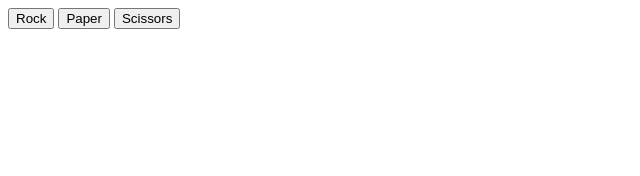
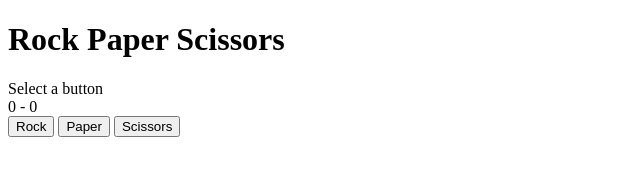
Before and after one commit to hurr-son/rock-paper-scissors, a plain HTML site: page index.html in a window 1280 px wide. Shown: the whole page, without its empty margins (0-640 px from the left). Drawn offline with Linux system fonts and the light colour scheme.

Commit message:
Put divs in containers for easier alignment

```diff
--- a/index.html
+++ b/index.html
@@ -10,12 +10,20 @@
 </head>
 <body>
 
-    <div class="buttons">
-        <button id="rock">Rock</button>
-        <button id="paper">Paper</button>
-        <button id="scissors">Scissors</button>
+    <h1 id="title">Rock Paper Scissors</h1>
+
+    <div class="round-info">
+        <div id="result">Select a button</div>
+        <div id="score">0 - 0</div>
     </div>
 
-    <div id="results"></div>
+
+    <div class="container">
+        <div class="buttons">
+            <button id="rock">Rock</button>
+            <button id="paper">Paper</button>
+            <button id="scissors">Scissors</button>
+        </div>
+    </div>
 </body>
 </html>
```
